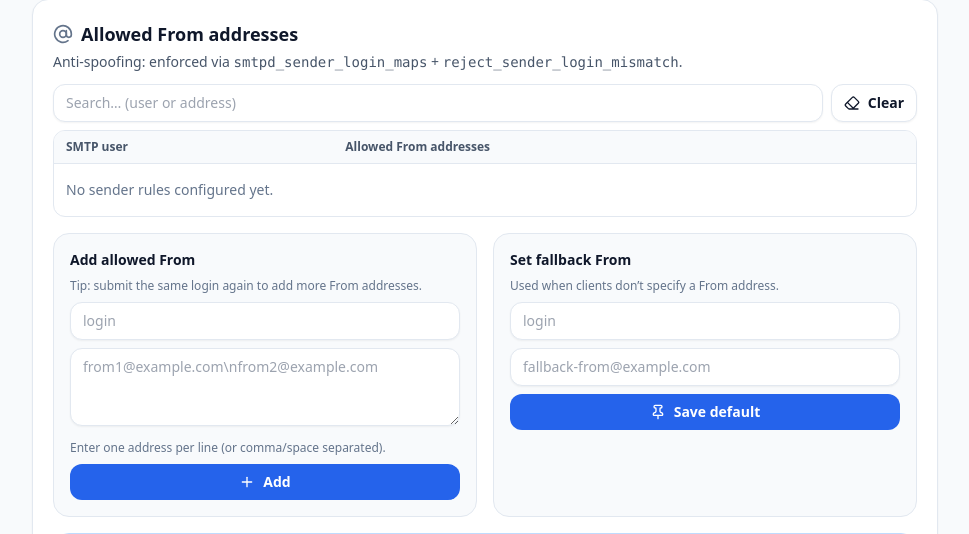
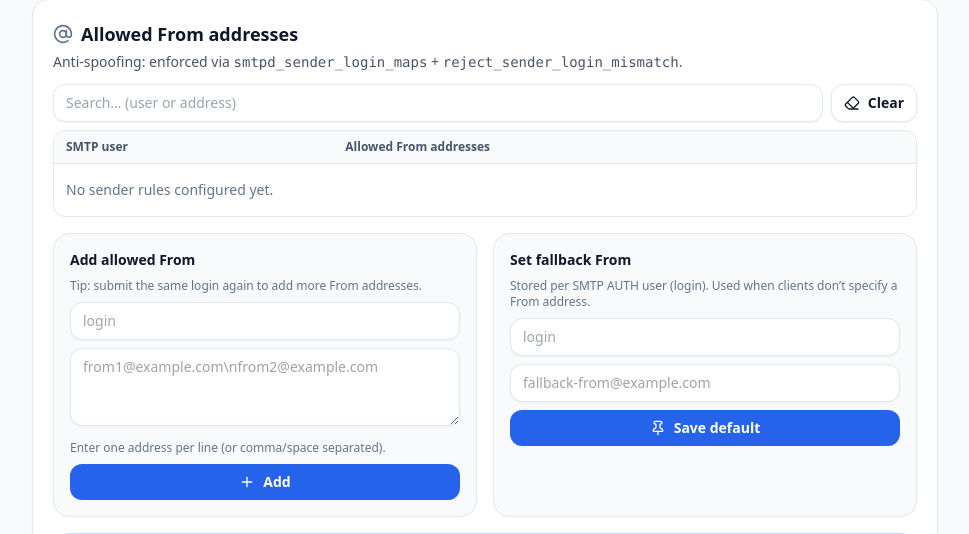
Before and after one commit to LickABrick/simple-m365-relay, a Python web app: template app/templates/index.html in a window 1280 px wide. Shown: the part 1343-1877 px from the top of the page, without its empty margins (310-1279 px from the left). Run offline with Jinja, Linux system fonts and the light colour scheme; the template is opened without the code that fills it, so the values that code supplies are empty; some libraries are stand-ins or nearby versions.

Commit message:
ui: clarify fallback From is per SMTP AUTH user

```diff
--- a/app/templates/index.html
+++ b/app/templates/index.html
@@ -1403,7 +1403,7 @@
 
             <form id="defaultFromForm" method="post" action="/from/default" class="space-y-2 rounded-2xl border border-slate-200 bg-slate-50 p-4 dark:border-slate-800 dark:bg-slate-950">
               <div class="text-sm font-semibold">Set fallback From</div>
-              <div class="text-xs text-slate-500 dark:text-slate-400">Used when clients don’t specify a From address.</div>
+              <div class="text-xs text-slate-500 dark:text-slate-400">Stored per SMTP AUTH user (login). Used when clients don’t specify a From address.</div>
               <input name="login" placeholder="login" class="mt-2 w-full rounded-xl border border-slate-200 bg-white px-3 py-2 text-sm shadow-sm focus:border-blue-500 focus:outline-none dark:border-slate-800 dark:bg-slate-900" />
               <input name="from_addr" placeholder="fallback-from@example.com" class="w-full rounded-xl border border-slate-200 bg-white px-3 py-2 text-sm shadow-sm focus:border-blue-500 focus:outline-none dark:border-slate-800 dark:bg-slate-900" />
               <button type="submit" class="inline-flex w-full items-center justify-center gap-2 rounded-xl bg-blue-600 px-3 py-2 text-sm font-semibold text-white hover:bg-blue-500">
```
